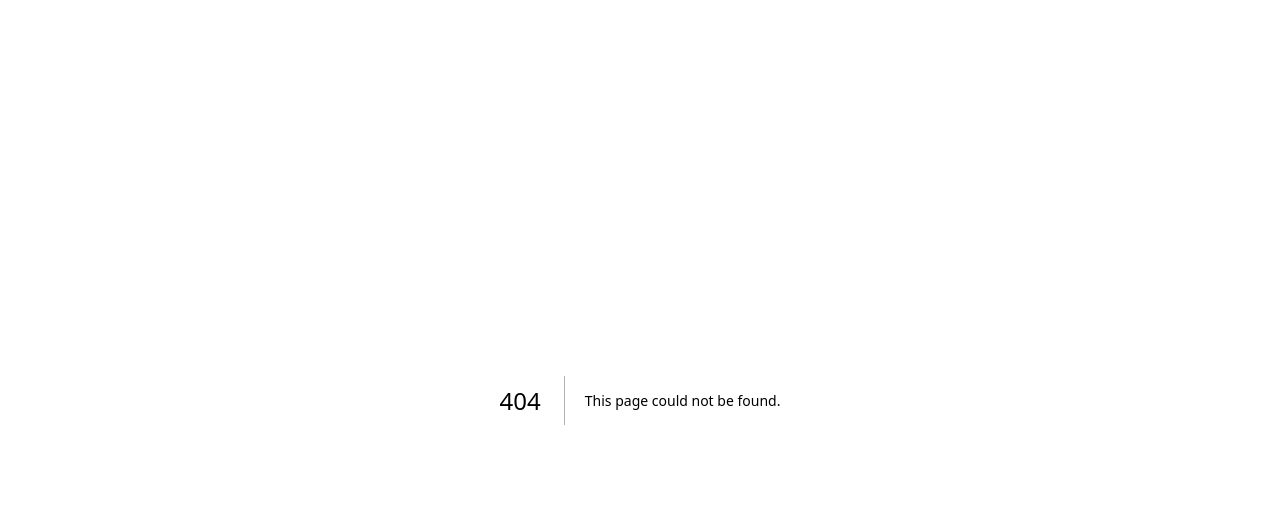
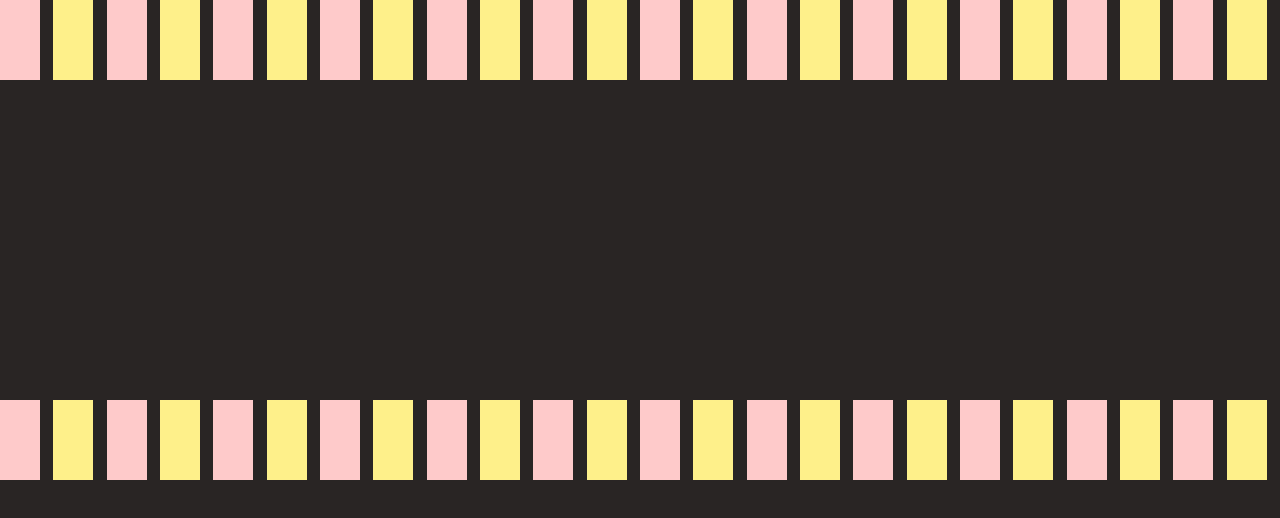
Before and after one commit to shawhu/aiphotoviewer, a Next.js app: page /test in a window 1280 px wide. Before the commit this address had no page. Shown: the top 518 px of the page. Built offline with nearby package versions, Linux system fonts and the light colour scheme.

Commit message:
added 16,20 24 columes css for grid auto control

```diff
--- a/pages/index.tsx
+++ b/pages/index.tsx
@@ -15,11 +15,14 @@ export async function getServerSideProps() {
 export default function Home({ s3data, s3urlprefix }: any) {
   //console.log(JSON.stringify(s3data));
   return (
-    <main className="flex min-h-screen flex-col items-center justify-between p-24">
+    <main className="flex min-h-screen w-full h-full flex-col items-center justify-between p-24">
       <Head>
         <title>AiPhoto</title>
       </Head>
-      <div className="bg-stone-900 absolute top-0 left-0 w-full h-full -z-50 grid gap-0 grid-rows-10 grid-cols-8">
+      <div
+        className="bg-stone-900 absolute top-0 left-0 w-full h-full -z-50 grid gap-0
+      grid-cols-8 md:grid-cols-12 lg:grid-cols-16 xl:grid-cols-20 2xl:grid-cols-24"
+      >
         {s3data.map((img: { key: string; size: number }) => (
           <Image
             className="blur-[0px]"
@@ -56,7 +59,7 @@ export default function Home({ s3data, s3urlprefix }: any) {
         all photos are generated by a.i. in realtime
         <br />
         <br />
-        if you have any questions.
+        if you have any questions.<a href="test">test</a>
         <br />
         contact us at <a href="mailto:shawhu@gmail.com">shawhu@gmail.com</a>
       </div>
--- /dev/null
+++ b/pages/test.tsx
@@ -0,0 +1,59 @@
+export default function Home() {
+  return (
+    <main>
+      <div
+        className="bg-stone-800 w-screen h-screen grid
+      grid-cols-8 md:grid-cols-16 lg:grid-cols-20 xl:grid-cols-24"
+      >
+        <div className="bg-red-200 w-10 h-20"></div>
+        <div className="bg-yellow-200 w-10 h-20"></div>
+        <div className="bg-red-200 w-10 h-20"></div>
+        <div className="bg-yellow-200 w-10 h-20"></div>
+        <div className="bg-red-200 w-10 h-20"></div>
+        <div className="bg-yellow-200 w-10 h-20"></div>
+        <div className="bg-red-200 w-10 h-20"></div>
+        <div className="bg-yellow-200 w-10 h-20"></div>
+        <div className="bg-red-200 w-10 h-20"></div>
+        <div className="bg-yellow-200 w-10 h-20"></div>
+        <div className="bg-red-200 w-10 h-20"></div>
+        <div className="bg-yellow-200 w-10 h-20"></div>
+        <div className="bg-red-200 w-10 h-20"></div>
+        <div className="bg-yellow-200 w-10 h-20"></div>
+        <div className="bg-red-200 w-10 h-20"></div>
+        <div className="bg-yellow-200 w-10 h-20"></div>
+        <div className="bg-red-200 w-10 h-20"></div>
+        <div className="bg-yellow-200 w-10 h-20"></div>
+        <div className="bg-red-200 w-10 h-20"></div>
+        <div className="bg-yellow-200 w-10 h-20"></div>
+        <div className="bg-red-200 w-10 h-20"></div>
+        <div className="bg-yellow-200 w-10 h-20"></div>
+        <div className="bg-red-200 w-10 h-20"></div>
+        <div className="bg-yellow-200 w-10 h-20"></div>
+        <div className="bg-red-200 w-10 h-20"></div>
+        <div className="bg-yellow-200 w-10 h-20"></div>
+        <div className="bg-red-200 w-10 h-20"></div>
+        <div className="bg-yellow-200 w-10 h-20"></div>
+        <div className="bg-red-200 w-10 h-20"></div>
+        <div className="bg-yellow-200 w-10 h-20"></div>
+        <div className="bg-red-200 w-10 h-20"></div>
+        <div className="bg-yellow-200 w-10 h-20"></div>
+        <div className="bg-red-200 w-10 h-20"></div>
+        <div className="bg-yellow-200 w-10 h-20"></div>
+        <div className="bg-red-200 w-10 h-20"></div>
+        <div className="bg-yellow-200 w-10 h-20"></div>
+        <div className="bg-red-200 w-10 h-20"></div>
+        <div className="bg-yellow-200 w-10 h-20"></div>
+        <div className="bg-red-200 w-10 h-20"></div>
+        <div className="bg-yellow-200 w-10 h-20"></div>
+        <div className="bg-red-200 w-10 h-20"></div>
+        <div className="bg-yellow-200 w-10 h-20"></div>
+        <div className="bg-red-200 w-10 h-20"></div>
+        <div className="bg-yellow-200 w-10 h-20"></div>
+        <div className="bg-red-200 w-10 h-20"></div>
+        <div className="bg-yellow-200 w-10 h-20"></div>
+        <div className="bg-red-200 w-10 h-20"></div>
+        <div className="bg-yellow-200 w-10 h-20"></div>
+      </div>
+    </main>
+  );
+}
--- a/styles/globals.css
+++ b/styles/globals.css
@@ -17,11 +17,4 @@
 }
 
 body {
-  color: rgb(var(--foreground-rgb));
-  background: linear-gradient(
-      to bottom,
-      transparent,
-      rgb(var(--background-end-rgb))
-    )
-    rgb(var(--background-start-rgb));
 }
--- a/tailwind.config.js
+++ b/tailwind.config.js
@@ -1,18 +1,19 @@
 /** @type {import('tailwindcss').Config} */
 module.exports = {
   content: [
-    './pages/**/*.{js,ts,jsx,tsx}',
-    './components/**/*.{js,ts,jsx,tsx}',
-    './app/**/*.{js,ts,jsx,tsx}',
+    "./pages/**/*.{js,ts,jsx,tsx}",
+    "./components/**/*.{js,ts,jsx,tsx}",
+    "./app/**/*.{js,ts,jsx,tsx}",
   ],
   theme: {
     extend: {
-      backgroundImage: {
-        'gradient-radial': 'radial-gradient(var(--tw-gradient-stops))',
-        'gradient-conic':
-          'conic-gradient(from 180deg at 50% 50%, var(--tw-gradient-stops))',
+      gridTemplateColumns: {
+        16: "repeat(16, minmax(0, 1fr))",
+        20: "repeat(20, minmax(0, 1fr))",
+        24: "repeat(24, minmax(0, 1fr))",
+        28: "repeat(28, minmax(0, 1fr))",
       },
     },
   },
   plugins: [],
-}
+};
```
